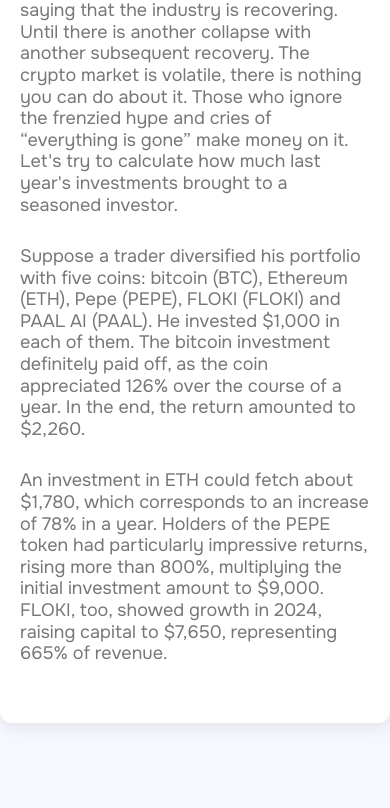
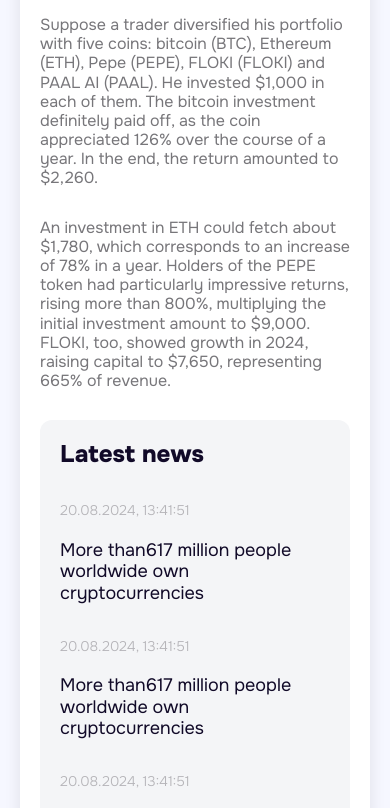
Before and after one commit to fayzullayevelmurod/CryptoNest, a website: page news-two.html in a window 390 px wide. Shown: the part 1192-2000 px from the top of the page. Drawn offline with nearby package versions, Linux system fonts and the light colour scheme; a web font is replaced by a local one.

Commit message:
news two page media queris finished

```diff
--- a/news-two.html
+++ b/news-two.html
@@ -44,9 +44,15 @@
             <li class="nav-item">
               <a class="nav-link" href="#!">Blog</a>
             </li>
+            <a class="btn-primary media-show" href="#!">Connect wallet</a>
           </ul>
         </nav>
         <a class="btn-primary" href="#!">Connect wallet</a>
+        <button class="hamburger-btn">
+          <span></span>
+          <span></span>
+          <span></span>
+        </button>
       </div>
     </header>
 
--- a/sass/_media-queries.scss
+++ b/sass/_media-queries.scss
@@ -3,6 +3,9 @@
     max-width: 100%;
     padding-left: 20px;
     padding-right: 20px;
+  }
+  .news-two .left-box {
+    max-width: 600px;
   }
 }
 
@@ -104,6 +107,17 @@
   .footer nav {
     flex-wrap: wrap;
     row-gap: 30px;
+  }
+  .news-two .container {
+    flex-direction: column;
+  }
+  .news-two .left-box,
+  .news-two .lasted-news {
+    max-width: 100%;
+    width: 100%;
+  }
+  .news-two .container {
+    margin: 0 20px;
   }
 }
 
@@ -221,6 +235,25 @@
   .breadcrumbs {
     margin: 30px 0;
   }
+  .news-two__title {
+    font-size: 25px;
+  }
+  .news-two .left-box {
+    gap: 30px;
+    .desc {
+      font-size: 16px;
+    }
+  }
+  .news-two .lasted-news {
+    min-width: auto;
+    padding: 20px;
+  }
+  .news-two .lasted-news__info-title {
+    margin-bottom: 30px;
+  }
+  .news-two .container {
+    padding: 20px;
+  }
 }
 @media screen and (max-width: 480px) {
   .footer {
--- a/sass/pages/_news-two.scss
+++ b/sass/pages/_news-two.scss
@@ -30,6 +30,7 @@
     background: #f4f5f7;
     padding: 30px;
     border-radius: 12px;
+    min-width: 335px;
 
     &__info-title {
       font-size: 24px;
```
Also changed, not shown: css/main.css, 1 other file.
